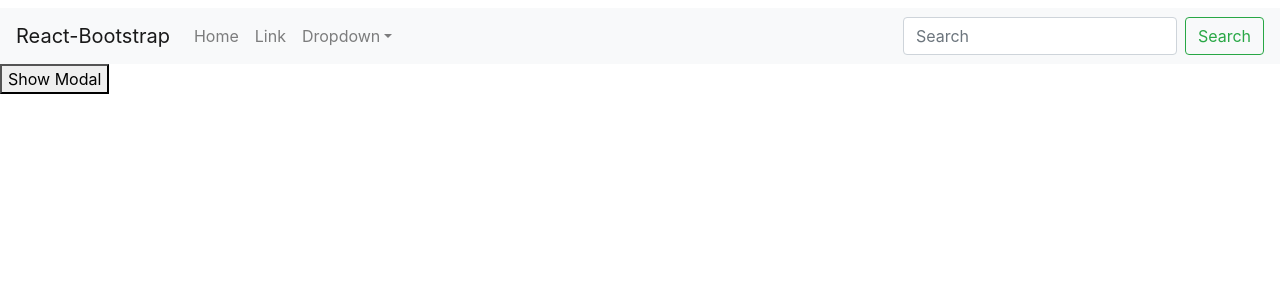
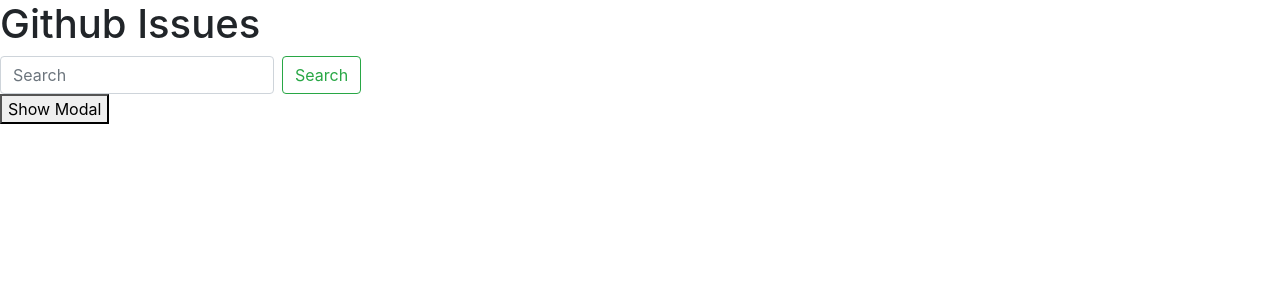
Before and after one commit to lukasd181/github-issues, a React (Create React App) app: page / in a window 1280 px wide. Shown: the top 300 px of the page. Built offline with nearby package versions, Linux system fonts and the light colour scheme.

Commit message:
latest page set up

```diff
--- a/src/App.js
+++ b/src/App.js
@@ -5,6 +5,9 @@
 import SearchBox from "./components/searchBox";
 import { css } from "@emotion/core";
 import ClipLoader from "react-spinners/ClipLoader";
+import Modal from "./components/modal";
+import Pagination from "./components/pagination";
+import IssuesList from "./components/issuesList";
 
 const override = css`
   display: block;
@@ -18,13 +21,6 @@
   let [owner, setOwner] = useState("");
   let [loading, setLoading] = useState(null);
 
-  //Goal: get search keyword and show data
-  //1. get the owner and repo from keyowrd
-  //2. call api
-  //2.1 if there is no repo or owner, OR for some reason, api not work
-  //then throw the error
-  //3. show data
-  //before it show result, it will show loading sign
   const handleSubmit = () => {
     console.log("keyword", keyword);
     let { owner, repo } = getOwnerRepo(keyword);
@@ -32,8 +28,6 @@
       setError("Error");
       return;
     }
-    console.log(owner);
-    console.log(repo);
     setRepo(repo);
     setOwner(owner);
     setError(null);
@@ -47,9 +41,8 @@
   const getIssues = async () => {
     try {
       setLoading(true);
-      const url = `https://api.github.com//repos/${owner}/${repo}/issues`;
+      const url = `https://api.github.com/repos/${owner}/${repo}/issues`;
       const response = await fetch(url);
-      console.log("Im here");
       if (response.status == 200) {
         const data = await response.json();
         console.log("data", data);
@@ -71,21 +64,20 @@
 
   return (
     <div>
-      <h1>{keyword}</h1>
+
       <SearchBox setKeyword={setKeyword} handleSubmit={handleSubmit} />
       {error && (
         <Alert key={0} variant="danger">
           {error}
         </Alert>
       )}
-      <div className="sweet-loading">
+
       <ClipLoader
         css={override}
         size={150}
         color={"#123abc"}
         loading={loading}
       />
-      </div>
 
       <button type="button">Show Modal</button>
     </div>
--- a/src/components/commentList/index.js
+++ b/src/components/commentList/index.js
@@ -0,0 +1,11 @@
+import React from 'react'
+
+const CommentList = () => {
+    return (
+        <div>
+
+        </div>
+    )
+}
+
+export default CommentList
--- a/src/components/issuesList/index.js
+++ b/src/components/issuesList/index.js
@@ -0,0 +1,12 @@
+import styles from "./issuesList.module.css";
+import React from 'react'
+
+const IssuesList = () => {
+    return (
+        <div>
+
+        </div>
+    )
+}
+
+export default IssuesList
--- a/src/components/modal/index.js
+++ b/src/components/modal/index.js
@@ -0,0 +1,8 @@
+import React from "react";
+import CommentList from "../commentList";
+
+const Modal = () => {
+  return <div></div>;
+};
+
+export default Modal;
--- a/src/components/pagination/index.js
+++ b/src/components/pagination/index.js
@@ -0,0 +1,11 @@
+import React from 'react'
+
+const Pagination = () => {
+    return (
+        <div>
+
+        </div>
+    )
+}
+
+export default Pagination
--- a/src/components/searchBox/index.js
+++ b/src/components/searchBox/index.js
@@ -1,49 +1,27 @@
 import React from "react";
-import {
-  Button,
-  Navbar,
-  NavDropdown,
-  Nav,
-  Form,
-  FormControl,
-} from "react-bootstrap";
+import { Button, Form, FormControl } from "react-bootstrap";
 
 const SearchBox = ({ setKeyword, handleSubmit }) => {
   return (
     <div>
-      <Navbar bg="light" expand="lg">
-        <Navbar.Brand href="#home">React-Bootstrap</Navbar.Brand>
-        <Navbar.Toggle aria-controls="basic-navbar-nav" />
-        <Navbar.Collapse id="basic-navbar-nav">
-          <Nav className="mr-auto">
-            <Nav.Link href="#home">Home</Nav.Link>
-            <Nav.Link href="#link">Link</Nav.Link>
-            <NavDropdown title="Dropdown" id="basic-nav-dropdown">
-              <NavDropdown.Item href="#action/3.1">Action</NavDropdown.Item>
-              <NavDropdown.Item href="#action/3.2">
-                Another action
-              </NavDropdown.Item>
-              <NavDropdown.Item href="#action/3.3">Something</NavDropdown.Item>
-              <NavDropdown.Divider />
-              <NavDropdown.Item href="#action/3.4">
-                Separated link
-              </NavDropdown.Item>
-            </NavDropdown>
-          </Nav>
-          <Form inline onSubmit={(event) => {
+      <h1> Github Issues</h1>
+      <Form
+        inline
+        onSubmit={(event) => {
           event.preventDefault();
           handleSubmit();
-          }}>
+        }}
+      >
         <FormControl
           type="text"
           placeholder="Search"
           className="mr-sm-2"
           onChange={(event) => setKeyword(event.target.value)}
         />
-            <Button variant="outline-success" type="submit">Search</Button>
+        <Button variant="outline-success" type="submit">
+          Search
+        </Button>
       </Form>
-        </Navbar.Collapse>
-      </Navbar>
     </div>
   );
 };
```
Also changed, not shown: src/components/issuesList/issuesList.module.css (added). Lines whose indentation alone changed are shown as unchanged.
